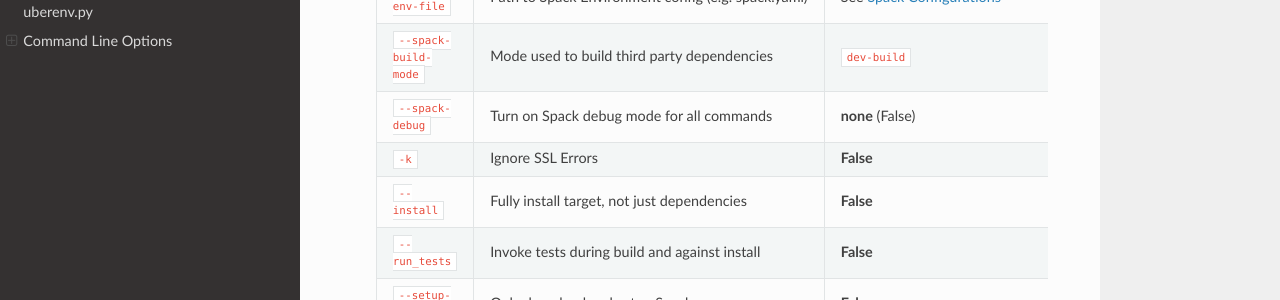
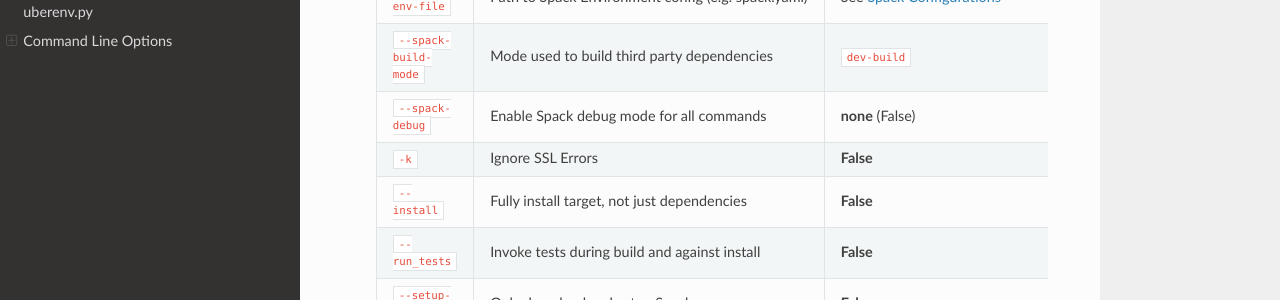
Before and after one commit to LLNL/uberenv, a Sphinx documentation site: the page built from docs/sphinx/index.rst, in a window 1280 px wide and 900 px high, scrolled down 1410 px. Shown: the part 151-451 px from the top of the window. Built offline with Sphinx 7.4.7 and the Read the Docs theme 2.0.0, drawn with Linux system fonts in a browser that asks for light colours.

Commit message:
Clarify docs/sphinx/index.rst
Co-authored-by: Kenny Weiss <kennyweiss@users.noreply.github.com>

```diff
--- a/docs/sphinx/index.rst
+++ b/docs/sphinx/index.rst
@@ -107,7 +107,7 @@ Uberenv has a few options that allow you to control how dependencies are built:
   ``--spack-env-name``    The name of the created Spack Environment            ``spack_env``
   ``--spack-env-file``    Path to Spack Environment config (e.g. spack.yaml)   See :ref:`spack_configs`
   ``--spack-build-mode``  Mode used to build third party dependencies          ``dev-build``
-  ``--spack-debug``       Turn on Spack debug mode for all commands            **none** (False)
+  ``--spack-debug``       Enable Spack debug mode for all commands            **none** (False)
   ``-k``                  Ignore SSL Errors                                    **False**
   ``--install``           Fully install target, not just dependencies          **False**
   ``--run_tests``         Invoke tests during build and against install        **False**
```
